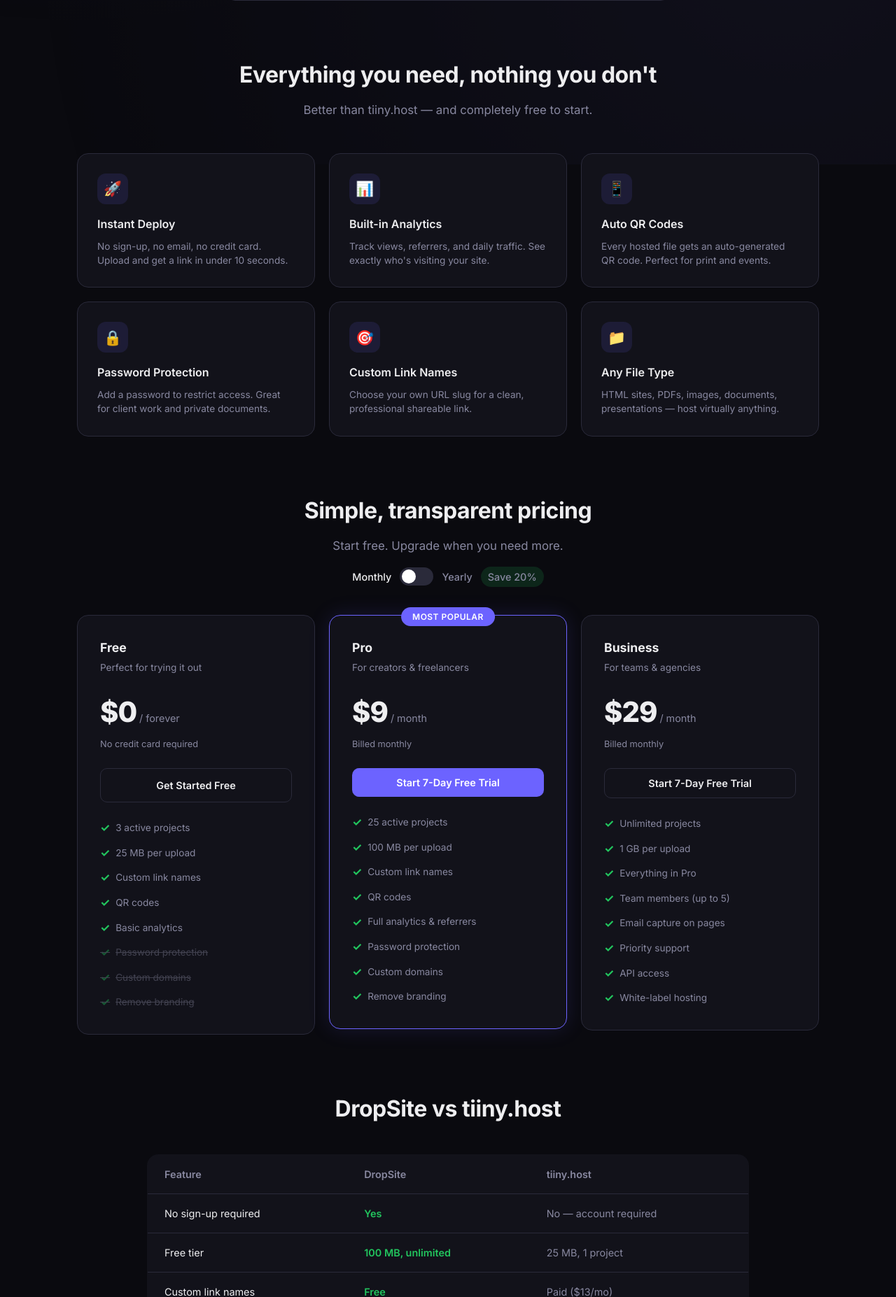
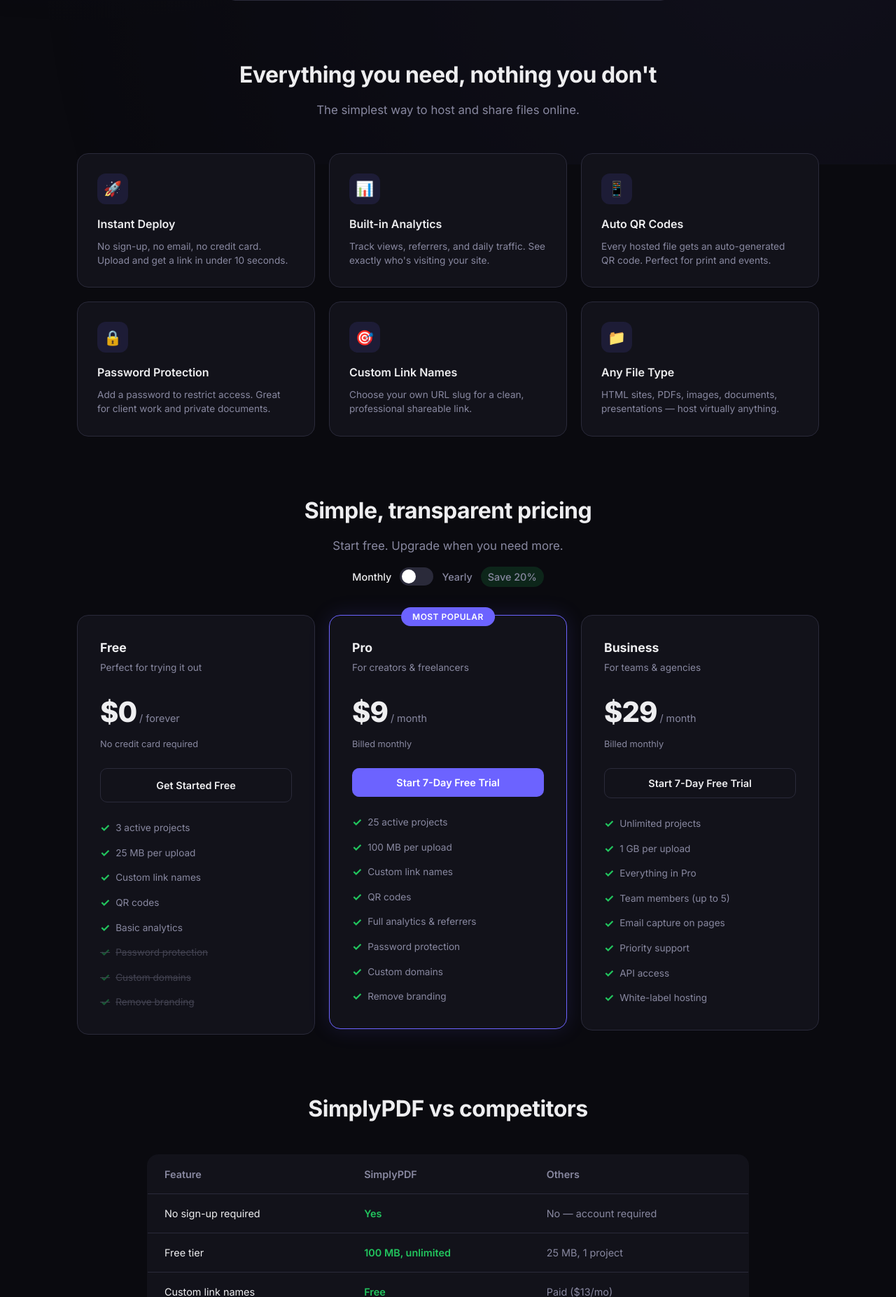
Before and after one commit to Eastleigh/dropsite, a FastAPI app: page / in a window 1280 px wide. Shown: the part 947-2801 px from the top of the page at 70% size. Run offline with FastAPI, Linux system fonts and the light colour scheme.

Commit message:
Rebrand to SimplyPDF, remove all tiiny.host mentions
Co-Authored-By: Devin AI <158243242+devin-ai-integration[bot]@users.noreply.github.com>

```diff
--- a/app/main.py
+++ b/app/main.py
@@ -29,7 +29,7 @@ async def lifespan(app: FastAPI) -> AsyncGenerator[None, None]:
     yield
 
 
-app = FastAPI(title="DropSite", version="1.0.0", lifespan=lifespan)
+app = FastAPI(title="SimplyPDF", version="1.0.0", lifespan=lifespan)
 
 BASE_DIR = Path(__file__).parent
 _static_dir = BASE_DIR / "static"
--- a/app/templates/dashboard.html
+++ b/app/templates/dashboard.html
@@ -3,7 +3,7 @@
 <head>
   <meta charset="UTF-8">
   <meta name="viewport" content="width=device-width, initial-scale=1.0">
-  <title>Dashboard — {{ site.slug }} | DropSite</title>
+  <title>Dashboard — {{ site.slug }} | SimplyPDF</title>
   <link href="https://fonts.googleapis.com/css2?family=Inter:wght@400;500;600;700;800&display=swap" rel="stylesheet">
   <style>
     *, *::before, *::after { margin: 0; padding: 0; box-sizing: border-box; }
--- a/app/templates/index.html
+++ b/app/templates/index.html
@@ -3,7 +3,7 @@
 <head>
   <meta charset="UTF-8">
   <meta name="viewport" content="width=device-width, initial-scale=1.0">
-  <title>DropSite — Instant file hosting, zero sign-up</title>
+  <title>SimplyPDF — Instant file hosting, zero sign-up</title>
   <link rel="preconnect" href="https://fonts.googleapis.com">
   <link href="https://fonts.googleapis.com/css2?family=Inter:wght@400;500;600;700;800&display=swap" rel="stylesheet">
   <style>
@@ -761,7 +761,7 @@
 <body>
 
 <nav>
-  <a href="/" class="logo">Drop<span>Site</span></a>
+  <a href="/" class="logo">Simply<span>PDF</span></a>
   <div class="nav-links">
     <a href="#features">Features</a>
     <a href="#pricing">Pricing</a>
@@ -836,7 +836,7 @@
 
 <section class="features" id="features">
   <h2>Everything you need, nothing you don't</h2>
-  <p>Better than tiiny.host — and completely free to start.</p>
+  <p>The simplest way to host and share files online.</p>
   <div class="features-grid">
     <div class="feature-card">
       <div class="feature-icon">🚀</div>
@@ -950,13 +950,13 @@
 </section>
 
 <section class="comparison" id="compare">
-  <h2>DropSite vs tiiny.host</h2>
+  <h2>SimplyPDF vs competitors</h2>
   <table>
     <thead>
       <tr>
         <th>Feature</th>
-        <th>DropSite</th>
-        <th>tiiny.host</th>
+        <th>SimplyPDF</th>
+        <th>Others</th>
       </tr>
     </thead>
     <tbody>
@@ -1000,7 +1000,7 @@
 </section>
 
 <footer>
-  <p>DropSite — Open-source file hosting. Built to be better.</p>
+  <p>SimplyPDF — Instant file hosting. Built to be better.</p>
 </footer>
 
 <script>
--- a/app/templates/password.html
+++ b/app/templates/password.html
@@ -3,7 +3,7 @@
 <head>
   <meta charset="UTF-8">
   <meta name="viewport" content="width=device-width, initial-scale=1.0">
-  <title>Password Required | DropSite</title>
+  <title>Password Required | SimplyPDF</title>
   <link href="https://fonts.googleapis.com/css2?family=Inter:wght@400;500;600;700&display=swap" rel="stylesheet">
   <style>
     *, *::before, *::after { margin: 0; padding: 0; box-sizing: border-box; }
```
